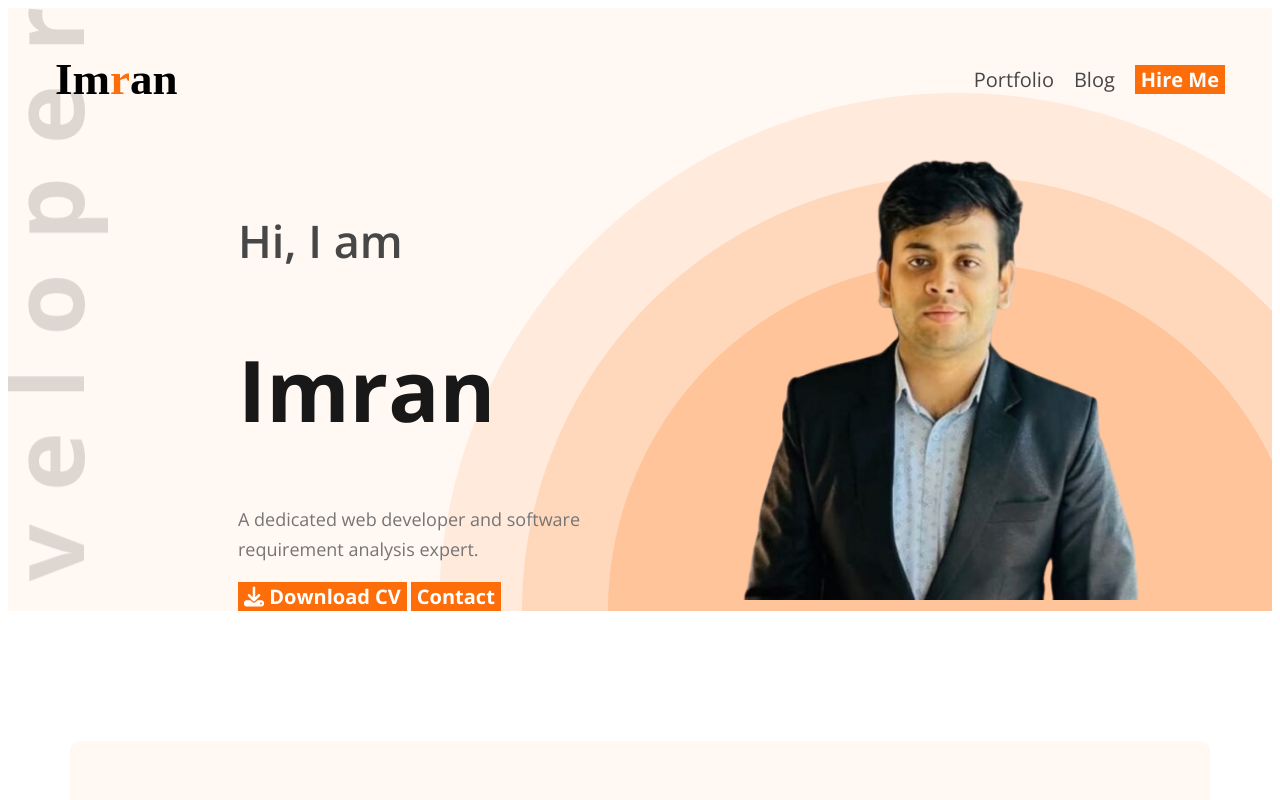
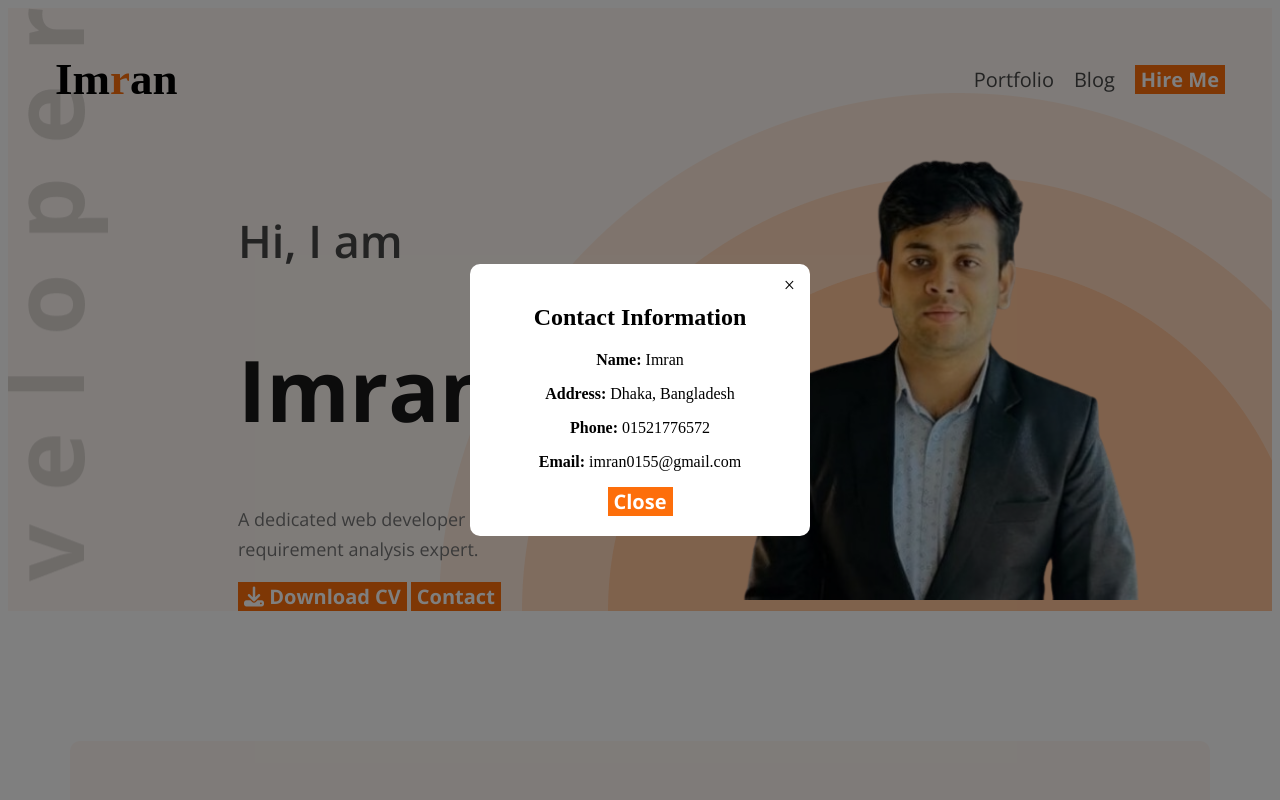
Before and after one commit to Imran1179/web-assignment-project, a plain HTML site: page index.html in a window 1280 px wide. Both pictures are taken after a click on the button "Contact". Shown: the top 800 px of the page. Drawn offline with nearby package versions, Linux system fonts and the light colour scheme.

Commit message:
first commit done

```diff
--- a/index.html
+++ b/index.html
@@ -6,8 +6,6 @@
     <title>Web Developer Portfolio.</title>
     <link rel="stylesheet" href="style/style.css">
     <link rel="stylesheet" href="https://cdnjs.cloudflare.com/ajax/libs/font-awesome/6.7.2/css/all.min.css" integrity="sha512-Evv84Mr4kqVGRNSgIGL/F/aIDqQb7xQ2vcrdIwxfjThSH8CSR7PBEakCr51Ck+w+/U6swU2Im1vVX0SVk9ABhg==" crossorigin="anonymous" referrerpolicy="no-referrer" />
-    <!-- <link href="https://cdn.jsdelivr.net/npm/daisyui@4.12.24/dist/full.min.css" rel="stylesheet" type="text/css" /> -->
-<!-- <script src="https://cdn.tailwindcss.com"></script> -->
 
 
 </head>
@@ -23,14 +21,28 @@
         </nav>
         <div class="banner">
             <div class="banner-content">
-                <h4 class="banner-greetings">Hi, I  am</h4>
+                <h4 class="banner-greetings">Hi, I am</h4>
                 <h1 class="banner-tittle">Imran</h1>
                 <p class="banner-description">A dedicated web developer and software requirement analysis expert.</p>
                 <button class="btn-primary"> <i class="fa-solid fa-download"></i> Download CV</button>
-                <button class="btn-primary">Contact</button>
+                <button class="btn-primary" id="contactBtn">Contact</button>
             </div>
             <img class="profile-pic" src="images/me-removebg-preview.png" alt="">
         </div>
+
+        <!-- Modal (এটি Contact বাটনের পর বসাতে হবে) -->
+        <div id="contactModal" class="modal">
+            <div class="modal-content">
+                <span class="close-btn" id="closeModal">&times;</span>
+                <h2>Contact Information</h2>
+                <p><strong>Name:</strong> Imran</p>
+                <p><strong>Address:</strong> Dhaka, Bangladesh</p>
+                <p><strong>Phone:</strong> 01521776572</p>
+                <p><strong>Email:</strong> imran0155@gmail.com</p>
+                <button class="btn-primary" id="closeModalBtn">Close</button>
+            </div>
+        </div>
+
     </header>
 
     <main>
@@ -166,4 +178,6 @@
         </form>
         </div>
     </footer>
+    <script src="./script/script.js"></script>
+    </body>
 </html>
--- /dev/null
+++ b/script/script.js
@@ -0,0 +1,11 @@
+document.getElementById("contactBtn").addEventListener("click", function () {
+    document.getElementById("contactModal").style.display = "flex";
+});
+
+document.getElementById("closeModal").addEventListener("click", function () {
+    document.getElementById("contactModal").style.display = "none";
+});
+
+document.getElementById("closeModalBtn").addEventListener("click", function () {
+    document.getElementById("contactModal").style.display = "none";
+});
--- a/style/style.css
+++ b/style/style.css
@@ -316,3 +316,36 @@ footer input[type="text"], footer input[type="email"], footer textarea{
     width: 600px;
     height: 450px;
     /* padding-bottom: 90px; */
+}
+
+
+/* Modal Styling */
+.modal {
+    display: none;
+    position: fixed;
+    z-index: 1000;
+    left: 0;
+    top: 0;
+    width: 100%;
+    height: 100%;
+    background-color: rgba(0, 0, 0, 0.5);
+    justify-content: center;
+    align-items: center;
+}
+
+.modal-content {
+    background: white;
+    padding: 20px;
+    border-radius: 10px;
+    text-align: center;
+    width: 300px;
+    position: relative;
+}
+
+.close-btn {
+    position: absolute;
+    top: 10px;
+    right: 15px;
+    font-size: 20px;
+    cursor: pointer;
+}
```
